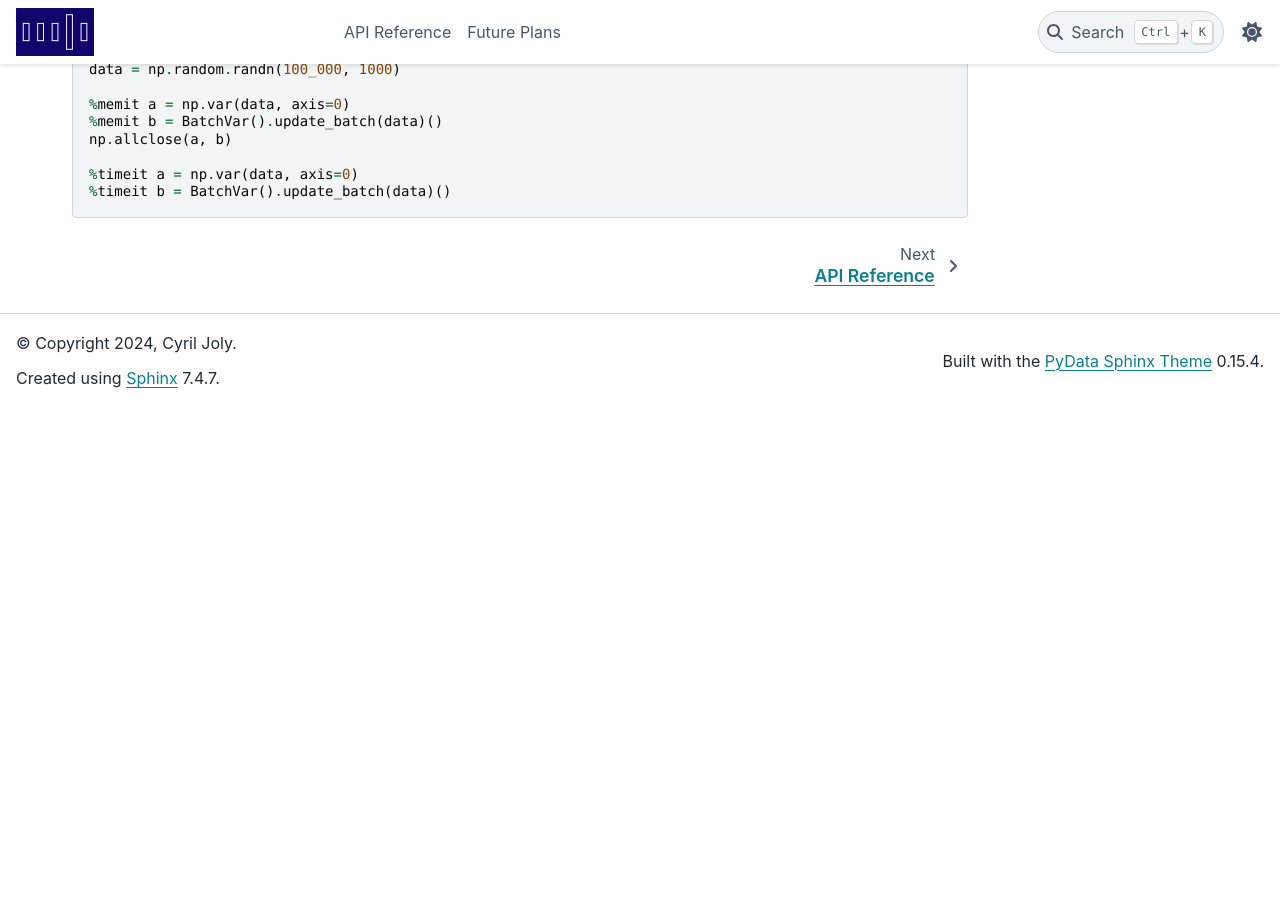
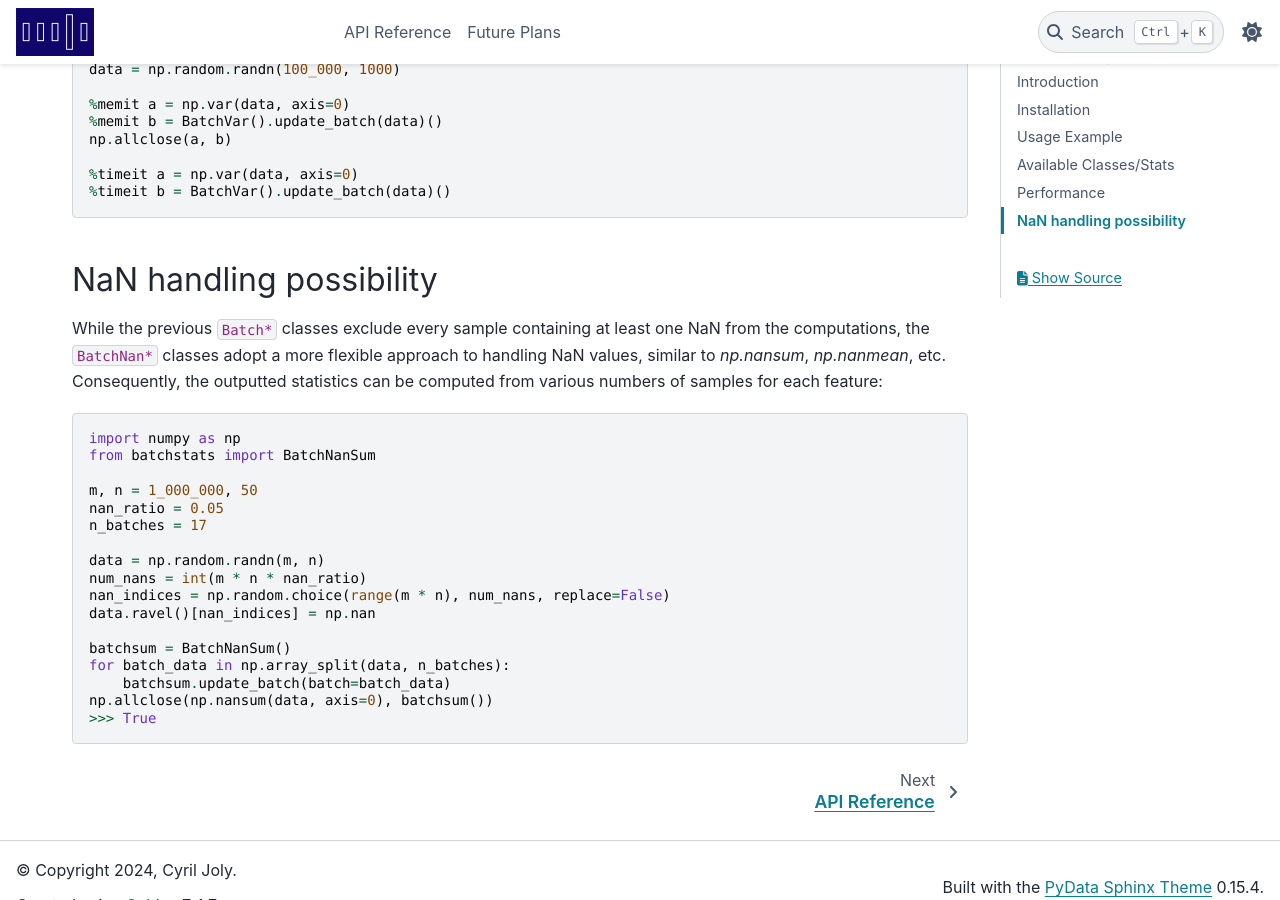
Before and after one commit to CyrilJl/BatchStats, a Sphinx documentation site: the page built from docs/source/index.rst, in a window 1280 px wide and 900 px high, scrolled down 1516 px. Built offline with Sphinx 7.4.7 and the PyData theme 0.15.4, drawn with Linux system fonts in a browser that asks for light colours; before the commit the page ends 1923 px from its top, so only the background shows below that.

Commit message:
nan precision in index

```diff
--- a/docs/source/index.rst
+++ b/docs/source/index.rst
@@ -79,3 +79,28 @@ In addition to result accuracy, much attention has been given to computation tim
 
     %timeit a = np.var(data, axis=0)
     %timeit b = BatchVar().update_batch(data)()
+
+NaN handling possibility
+------------------------
+
+While the previous ``Batch*`` classes exclude every sample containing at least one NaN from the computations, the ``BatchNan*`` classes adopt a more flexible approach to handling NaN values, similar to `np.nansum`, `np.nanmean`, etc. Consequently, the outputted statistics can be computed from various numbers of samples for each feature:
+
+.. code-block:: python
+
+    import numpy as np
+    from batchstats import BatchNanSum
+
+    m, n = 1_000_000, 50
+    nan_ratio = 0.05
+    n_batches = 17
+
+    data = np.random.randn(m, n)
+    num_nans = int(m * n * nan_ratio)
+    nan_indices = np.random.choice(range(m * n), num_nans, replace=False)
+    data.ravel()[nan_indices] = np.nan
+
+    batchsum = BatchNanSum()
+    for batch_data in np.array_split(data, n_batches):
+        batchsum.update_batch(batch=batch_data)
+    np.allclose(np.nansum(data, axis=0), batchsum())
+    >>> True
```
